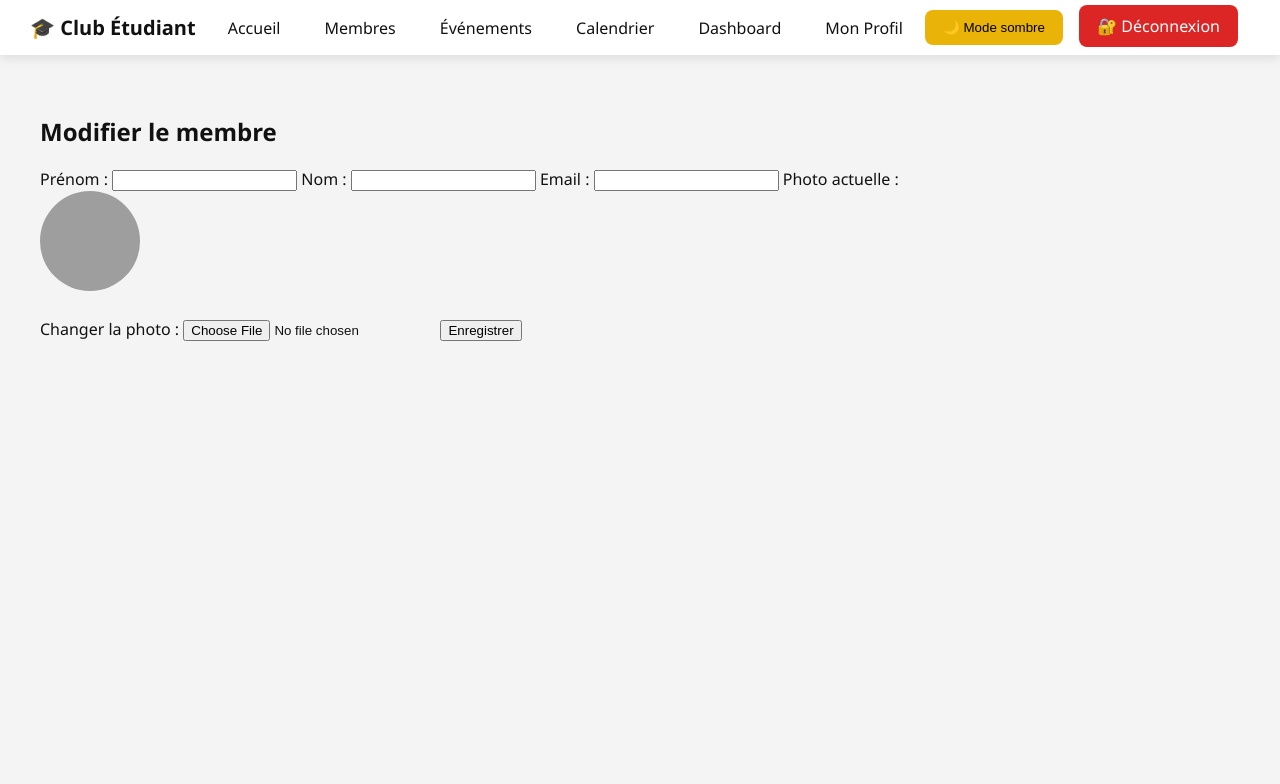
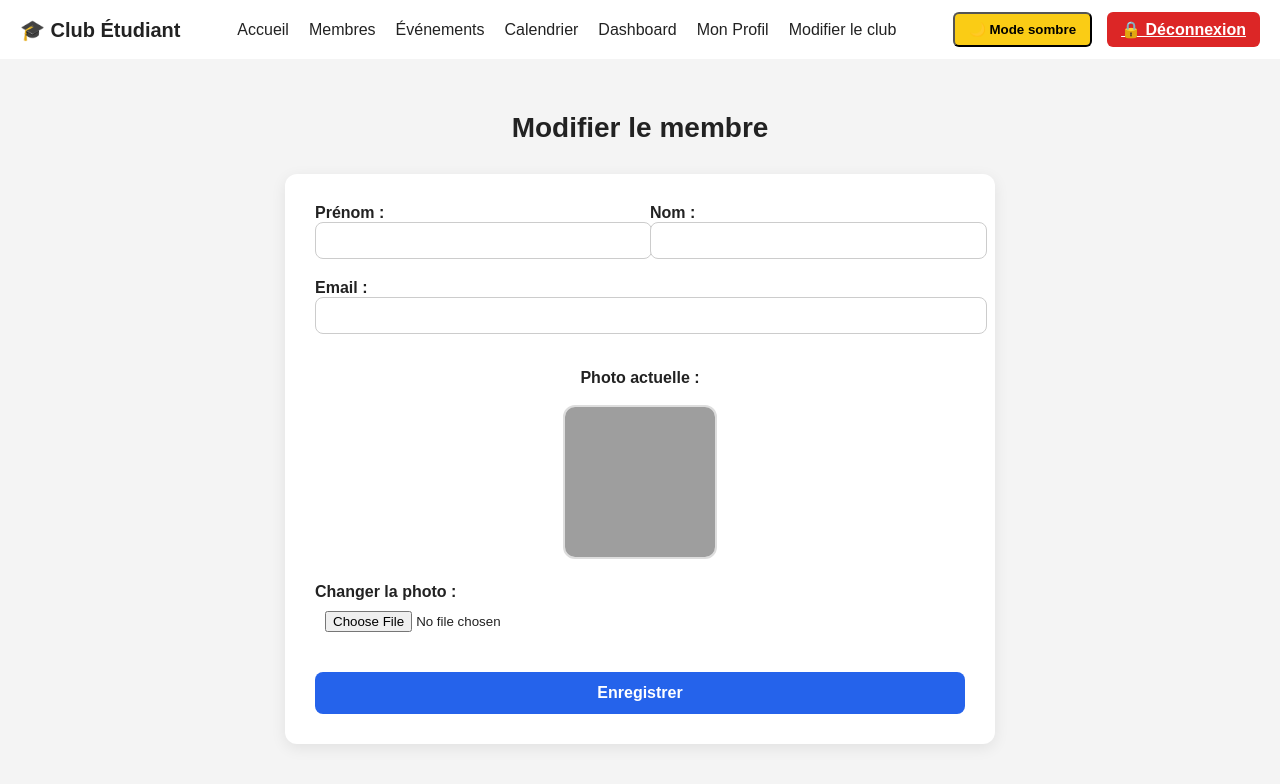
Before and after one commit to jeremydimaggio04-source/club-etudiant, a Flask app: page /membres/modifier/1 in a window 1280 px wide. Shown: the top 784 px of the page. Run offline with Flask 3, Linux system fonts and the light colour scheme; the visitor is signed in with stand-in values (Sample User, id 1); data that the repository does not hold is empty; grey boxes are pictures that could not be loaded.

Commit message:
Mise à jour du projet : navbar + restrictions membres

```diff
--- a/app.py
+++ b/app.py
@@ -238,6 +238,11 @@ def change_password():
 @app.route("/membres")
 @login_required
 def membres():
+        # 🔒 Accès réservé aux admins
+    if session.get("role") != "admin":
+        flash_message("Accès réservé aux administrateurs.", "error")
+        return redirect("/")
+
     conn = get_db_connection()
     membres = conn.execute("SELECT * FROM membres WHERE active = 1").fetchall()
     conn.close()
@@ -246,6 +251,11 @@ def membres():
 @app.route("/membres/ajouter", methods=["GET", "POST"])
 @login_required
 def ajouter_membre():
+        # 🔒 Seuls les admins peuvent ajouter un membre
+    if session.get("role") != "admin":
+        flash_message("Accès réservé aux administrateurs.", "error")
+        return redirect("/membres")
+
     if request.method == "POST":
         nom = request.form["nom"]
         prenom = request.form["prenom"]
@@ -279,6 +289,11 @@ def ajouter_membre():
 @login_required
 def modifier_membre(id):
     conn = get_db_connection()
+        # 🔒 Empêcher les non-admin de modifier un autre membre
+    if session.get("role") != "admin" and session.get("user_id") != id:
+        flash_message("Vous ne pouvez modifier que votre propre compte.", "error")
+        return redirect("/membres")
+
 
     if request.method == "POST":
         conn.execute("""
@@ -307,6 +322,11 @@ def modifier_membre(id):
 @app.route("/membres/supprimer/<int:id>")
 @login_required
 def supprimer_membre(id):
+        # 🔒 Seuls les admins peuvent supprimer un membre
+    if session.get("role") != "admin":
+        flash_message("Accès réservé aux administrateurs.", "error")
+        return redirect("/membres")
+
     conn = get_db_connection()
     conn.execute("UPDATE membres SET active = 0 WHERE id = ?", (id,))
     conn.commit()
@@ -327,8 +347,14 @@ def evenements():
     return render_template("evenements.html", events=events)
 
 @app.route("/evenements/ajouter", methods=["GET", "POST"])
+
 @login_required
 def ajouter_evenement():
+        # 🔒 Seuls les admins peuvent créer un événement
+    if session.get("role") != "admin":
+        flash_message("Accès réservé aux administrateurs.", "error")
+        return redirect("/evenements")
+
     if request.method == "POST":
         titre = request.form["titre"]
         date = request.form["date"]
@@ -368,6 +394,11 @@ def details_evenement(id):
 @app.route("/evenements/<int:id>/inscrire", methods=["GET", "POST"])
 @login_required
 def inscrire_membre_evenement(id):
+        # 🔒 Seuls les admins peuvent inscrire des membres
+    if session.get("role") != "admin":
+        flash_message("Accès réservé aux administrateurs.", "error")
+        return redirect(f"/evenements/{id}")
+
     conn = get_db_connection()
     event = conn.execute("SELECT * FROM evenements WHERE id = ?", (id,)).fetchone()
     membres = conn.execute("SELECT * FROM membres WHERE active = 1").fetchall()
@@ -390,6 +421,11 @@ def inscrire_membre_evenement(id):
 @app.route("/evenements/supprimer/<int:id>")
 @login_required
 def supprimer_evenement(id):
+        # 🔒 Seuls les admins peuvent supprimer un événement
+    if session.get("role") != "admin":
+        flash_message("Accès réservé aux administrateurs.", "error")
+        return redirect("/evenements")
+
     conn = get_db_connection()
     conn.execute("DELETE FROM participations WHERE id_evenement = ?", (id,))
     conn.execute("DELETE FROM evenements WHERE id = ?", (id,))
--- a/templates/base.html
+++ b/templates/base.html
@@ -1,28 +1,50 @@
 <!DOCTYPE html>
-<html>
+<html lang="fr">
 <head>
     <meta charset="UTF-8">
-    <title>{{ title }}</title>
+    <title>{{ title or "Club Étudiant" }}</title>
     <link rel="stylesheet" href="/static/style.css">
+
+    <!-- Variables CSS thème clair / sombre -->
+    <style>
+        :root {
+            --bg: #f4f4f4;
+            --text: #222;
+            --nav-bg: #ffffff;
+            --card-bg: #ffffff;
+            --border: #ddd;
+        }
+
+        body.dark {
+            --bg: #1e1e1e;
+            --text: #f5f5f5;
+            --nav-bg: #2a2a2a;
+            --card-bg: #2f2f2f;
+            --border: #444;
+        }
+
+        body {
+            background: var(--bg);
+            color: var(--text);
+            margin: 0;
+            font-family: Arial, sans-serif;
+        }
+
+        .content {
+            padding: 30px;
+        }
+    </style>
 </head>
 
-<body>
+<body class="{% if session.theme == 'dark' %}dark{% endif %}">
 
-<!-- HEADER NAVIGATION -->
-<div class="navbar">
-    <a href="/">Accueil</a>
-    <a href="/membres">Membres</a>
-    <a href="/evenements">Événements</a>
+    <!-- NAVBAR GLOBALE -->
+    {% include "navbar.html" %}
 
-    {% if session.user_id %}
-        <a href="/logout" class="logout">Déconnexion</a>
-    {% endif %}
-</div>
-
-<!-- CONTENU DES PAGES -->
-<div class="content">
-    {% block content %}{% endblock %}
-</div>
+    <!-- PAGE CONTENT -->
+    <div class="content">
+        {% block content %}{% endblock %}
+    </div>
 
 </body>
 </html>
--- a/templates/modifier_membre.html
+++ b/templates/modifier_membre.html
@@ -1,29 +1,79 @@
-{% extends "layout.html" %}
+{% extends "base.html" %}
 {% block content %}
 
-<h2>Modifier le membre</h2>
+<h2 style="text-align:center; font-size:28px; margin-bottom:30px;">
+    Modifier le membre
+</h2>
 
-<form method="POST" enctype="multipart/form-data" class="form-card">
+<div style="
+    max-width: 650px;
+    margin: auto;
+    background: white;
+    padding: 30px;
+    border-radius: 12px;
+    box-shadow: 0 4px 15px rgba(0,0,0,0.08);
+">
 
-    <label>Prénom :</label>
-    <input type="text" name="prenom" value="{{ membre.prenom }}" required>
+    <!-- FORMULAIRE -->
+    <form method="POST" enctype="multipart/form-data" style="display:flex; flex-direction:column; gap:20px;">
 
-    <label>Nom :</label>
-    <input type="text" name="nom" value="{{ membre.nom }}" required>
+        <!-- Prénom & Nom -->
+        <div style="display:flex; gap:20px;">
 
-    <label>Email :</label>
-    <input type="email" name="email" value="{{ membre.email }}" required>
+            <div style="flex:1;">
+                <label style="font-weight:600;">Prénom :</label>
+                <input type="text" name="prenom" value="{{ membre.prenom }}"
+                       style="width:100%; padding:10px; border-radius:6px; border:1px solid #ccc;">
+            </div>
 
-    <label>Photo actuelle :</label><br>
-    <img src="{{ url_for('static', filename='uploads/' ~ membre.photo) }}"
-         style="width:100px; height:100px; border-radius:50%; object-fit:cover;">
+            <div style="flex:1;">
+                <label style="font-weight:600;">Nom :</label>
+                <input type="text" name="nom" value="{{ membre.nom }}"
+                       style="width:100%; padding:10px; border-radius:6px; border:1px solid #ccc;">
+            </div>
 
-    <br><br>
+        </div>
 
-    <label>Changer la photo :</label>
-    <input type="file" name="photo" accept="image/*">
+        <!-- Email -->
+        <div>
+            <label style="font-weight:600;">Email :</label>
+            <input type="email" name="email" value="{{ membre.email }}"
+                   style="width:100%; padding:10px; border-radius:6px; border:1px solid #ccc;">
+        </div>
 
-    <button type="submit" class="btn-primary">Enregistrer</button>
-</form>
+        <!-- Photo actuelle -->
+        <div style="text-align:center; margin-top:15px;">
+            <label style="font-weight:600;">Photo actuelle :</label><br><br>
+
+            <img src="/static/uploads/{{ membre.photo }}"
+                 alt="Photo du membre"
+                 style="width:150px; height:150px; object-fit:cover; border-radius:12px; border:2px solid #ddd;">
+        </div>
+
+        <!-- Changer photo -->
+        <div>
+            <label style="font-weight:600;">Changer la photo :</label><br>
+            <input type="file" name="photo">
+        </div>
+
+        <!-- Bouton -->
+        <button type="submit" style="
+            margin-top:10px;
+            padding:12px;
+            width:100%;
+            background:#2563eb;
+            color:white;
+            border:none;
+            border-radius:8px;
+            font-size:16px;
+            font-weight:600;
+            cursor:pointer;
+        ">
+            Enregistrer
+        </button>
+
+    </form>
+
+</div>
 
 {% endblock %}
--- a/templates/navbar.html
+++ b/templates/navbar.html
@@ -6,12 +6,21 @@
     justify-content: space-between;
     border-bottom: 1px solid var(--card-border);
 ">
+
     <!-- Logo -->
     <div style="font-size: 20px; font-weight: 700;">
         🎓 Club Étudiant
+    </div>
+
+    <!-- Pages -->
     <div style="display:flex; gap:20px;">
+
         <a href="/" style="color: var(--text-color); text-decoration:none;">Accueil</a>
+
+        {% if session.role == "admin" %}
             <a href="/membres" style="color: var(--text-color); text-decoration:none;">Membres</a>
+        {% endif %}
+
         <a href="/evenements" style="color: var(--text-color); text-decoration:none;">Événements</a>
         <a href="/calendar" style="color: var(--text-color); text-decoration:none;">Calendrier</a>
         <a href="/dashboard" style="color: var(--text-color); text-decoration:none;">Dashboard</a>
@@ -20,8 +29,8 @@
         {% if session.role == "admin" %}
             <a href="/club/edit" style="color: var(--text-color); text-decoration:none;">Modifier le club</a>
         {% endif %}
+
     </div>
-
 
     <!-- Mode sombre + logout -->
     <div style="display:flex; gap:15px; align-items:center;">
@@ -36,4 +45,5 @@
             🔒 Déconnexion
         </a>
     </div>
+
 </nav>
```
Also changed, not shown: templates/edit_club.html (+35 -0 lines), templates/register.html (+38 -31 lines), 1 other file. Lines whose indentation alone changed are shown as unchanged.
